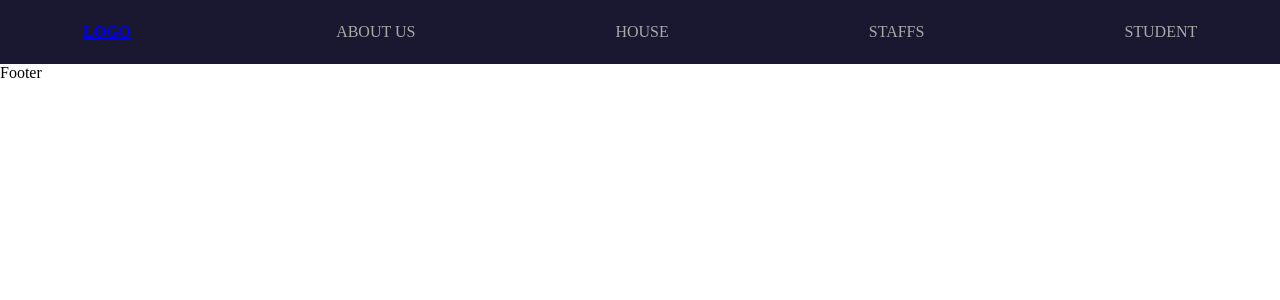
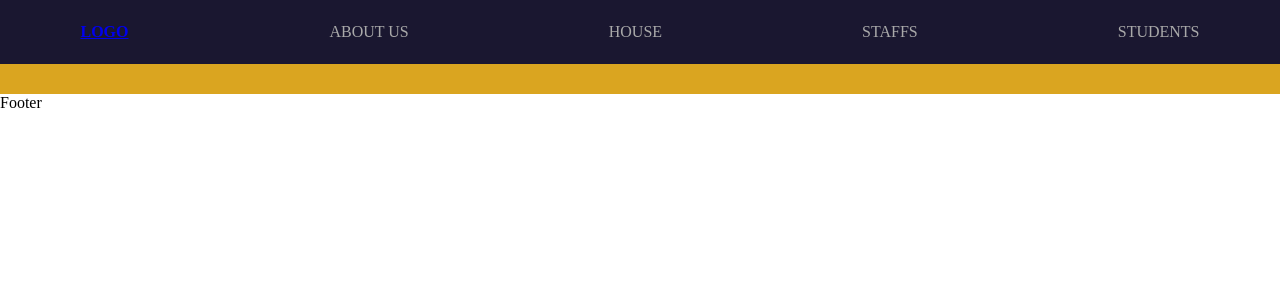
Before and after one commit to shontzu-deriv/fe-hackathon, a React (Create React App) app: page / in a window 1280 px wide. Shown: the top 300 px of the page. Built offline with nearby package versions, Linux system fonts and the light colour scheme.

Commit message:
Goldborder

```diff
--- a/src/Components/Nav.jsx
+++ b/src/Components/Nav.jsx
@@ -35,7 +35,7 @@ function Nav() {
             STAFFS
           </Link>
           <Link to="/students" className="nav___item">
-            STUDENT
+            STUDENTS
           </Link>
         </ul>
 
@@ -45,6 +45,7 @@ function Nav() {
           <div className="line3"></div>
         </div>
       </nav>
+      <div className="goldborder"></div>
     </div>
   );
 }
--- a/src/Components/index.css
+++ b/src/Components/index.css
@@ -86,3 +86,11 @@ body {
 .toggle .line3 {
   transform: rotate(45deg) translate(-4px, -5px);
 }
+
+.goldborder {
+  display: block;
+  background-color: goldenrod;
+  width: 100%;
+  z-index: 1;
+  height: 3rem;
+}
```
